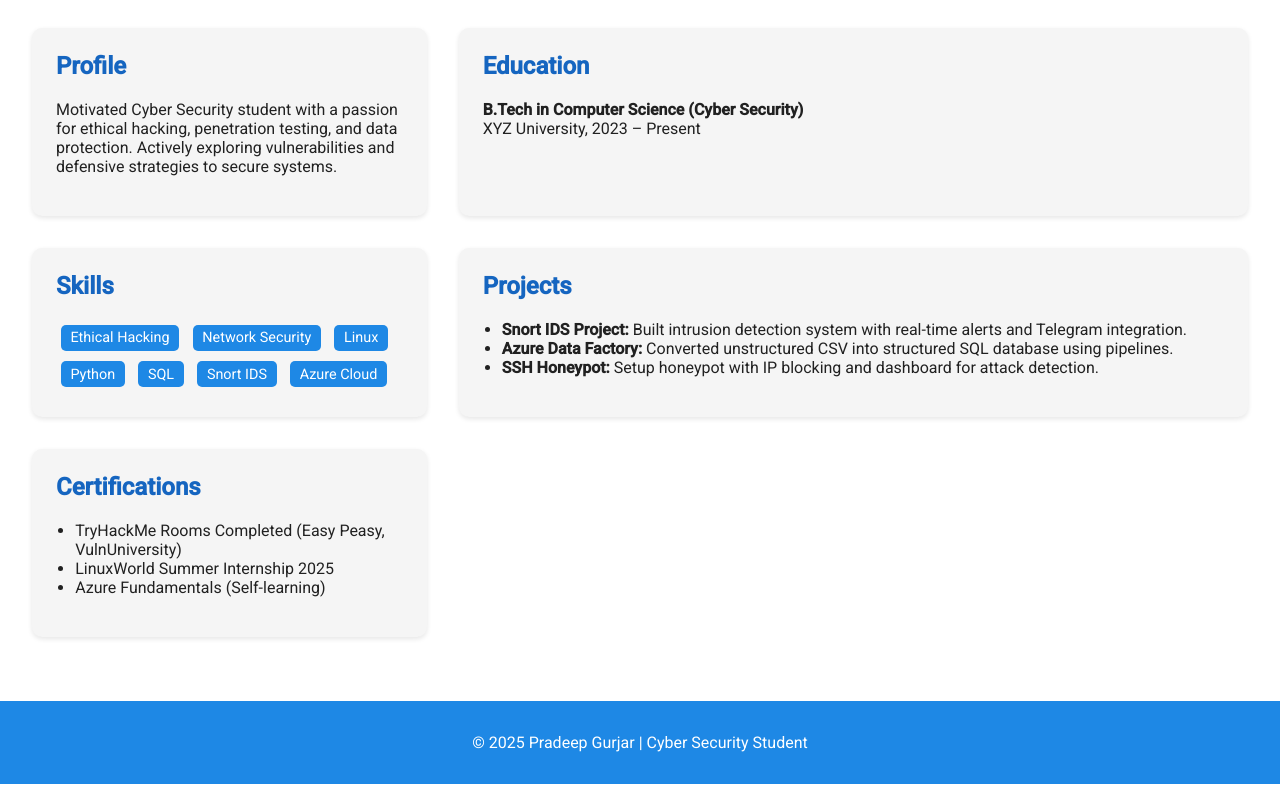
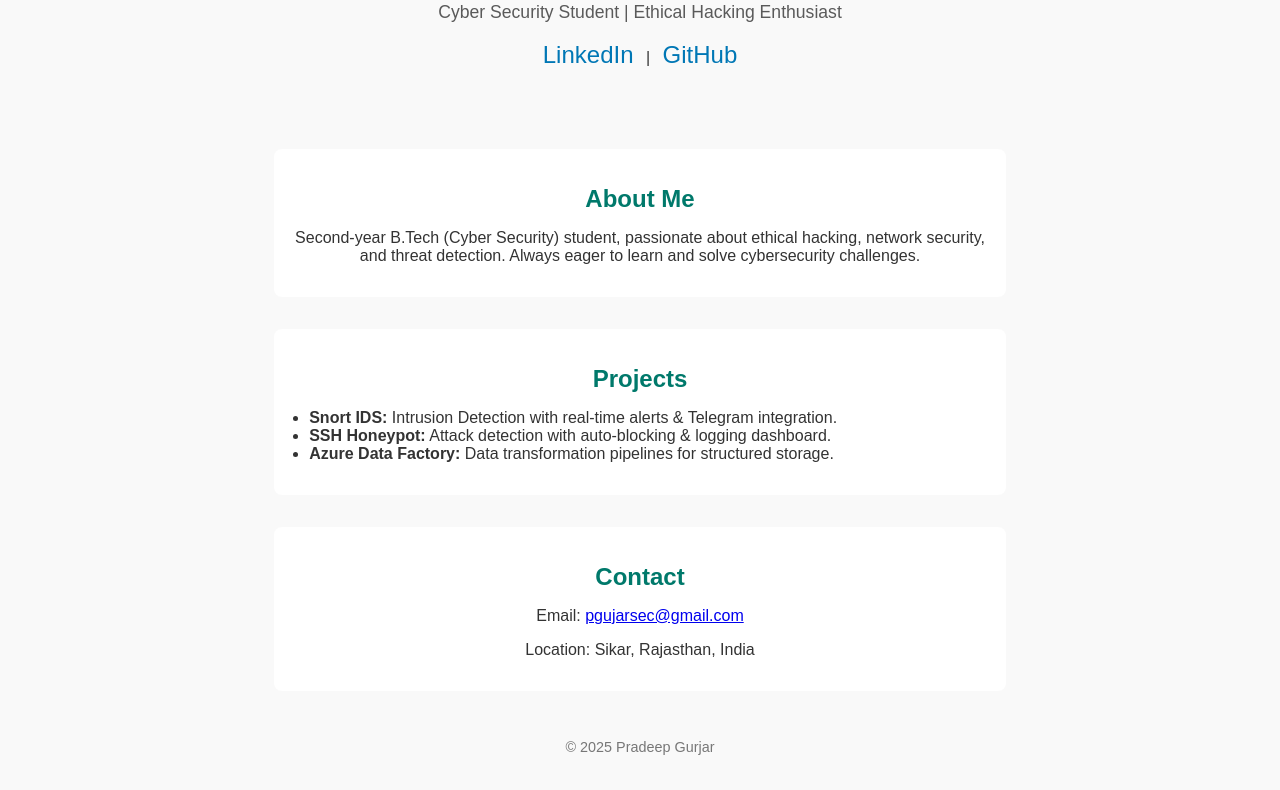
Before and after one commit to pgurjarsec/pgurjarsec.github.io, a plain HTML site: page index.html in a window 1280 px wide. Shown: the part 185-975 px from the top of the page. Drawn offline with Linux system fonts and the light colour scheme.

Commit message:
index.html

```diff
--- a/index.html
+++ b/index.html
@@ -1,122 +1,61 @@
 <!DOCTYPE html>
 <html lang="en">
 <head>
-    <meta charset="UTF-8">
-    <title>Pradeep Gurjar - Cyber Security Student Resume</title>
-    <link href="https://fonts.googleapis.com/css?family=Montserrat:400,700|Roboto:400,500&display=swap" rel="stylesheet">
+  <meta charset="UTF-8" />
+  <title>Pradeep Gurjar | Cyber Security Student</title>
+  <meta name="viewport" content="width=device-width, initial-scale=1" />
   <style>
-        :root {
-            --primary: #1e88e5;
-            --secondary: #1565c0;
-            --text: #212121;
-            --bg: #ffffff;
-            --card-bg: #f5f5f5;
-        }
-        body {
-            font-family: 'Roboto', sans-serif;
-            background: var(--bg);
-            color: var(--text);
-            margin: 0;
-            padding: 0;
-        }
-        header {
-            background: var(--primary);
-            color: white;
-            padding: 2rem;
-            text-align: center;
-        }
-        header h1 {
-            margin: 0;
-            font-size: 2.5rem;
-        }
-        header p {
-            margin: 0.5rem 0;
-            font-size: 1.2rem;
-        }
-        main {
-            padding: 2rem;
-            display: grid;
-            grid-template-columns: 1fr 2fr;
-            gap: 2rem;
-        }
-        section {
-            background: var(--card-bg);
-            padding: 1.5rem;
-            border-radius: 10px;
-            box-shadow: 0 2px 5px rgba(0,0,0,0.1);
-        }
-        h2 {
-            margin-top: 0;
-            color: var(--secondary);
-        }
-        ul {
-            padding-left: 1.2rem;
-        }
-        .skills span {
-            display: inline-block;
-            background: var(--primary);
-            color: white;
-            padding: 0.3rem 0.6rem;
-            margin: 0.3rem;
-            border-radius: 5px;
-            font-size: 0.9rem;
-        }
-        footer {
-            text-align: center;
-            padding: 1rem;
-            background: var(--primary);
-            color: white;
-            margin-top: 2rem;
-        }
+    body { margin:0; font-family:sans-serif; background:#f9f9f9; color:#333; text-align:center; }
+    nav { padding:1rem; background:#fff; box-shadow:0 1px 5px rgba(0,0,0,0.1); }
+    nav a { margin:0 1rem; color:#333; text-decoration:none; font-weight:500; }
+    .hero { padding:3rem 1rem; }
+    .hero h1 { font-size:2.5rem; margin-bottom:0.5rem; }
+    .hero p { font-size:1.1rem; opacity:0.8; }
+    .social a { margin:0 0.5rem; text-decoration:none; color:#0077b5; font-size:1.5rem; }
+    .section { max-width:700px; margin:2rem auto; padding:1rem; background:#fff; border-radius:8px; }
+    .section h2 { font-size:1.5rem; margin-bottom:1rem; color:#00796b; }
+    ul { text-align:left; padding-left:1.2rem; }
+    footer { margin:3rem 0; font-size:0.9rem; color:#777; }
   </style>
 </head>
 <body>
-    <header>
+  <nav>
+    <a href="#home">Home</a>
+    <a href="#about">About Me</a>
+    <a href="#projects">Projects</a>
+    <!-- <a href="#blog">Blog</a> -->
+    <a href="#contact">Contact</a>
+  </nav>
+
+  <div class="hero" id="home">
     <h1>Pradeep Gurjar</h1>
-        <p>Cyber Security Student | Aspiring Ethical Hacker</p>
-        <p>Email: pradeep@example.com | Phone: +91-9876543210</p>
-    </header>
-    <main>
-        <section>
-            <h2>Profile</h2>
-            <p>Motivated Cyber Security student with a passion for ethical hacking, penetration testing, and data protection. Actively exploring vulnerabilities and defensive strategies to secure systems.</p>
-        </section>
-        <section>
-            <h2>Education</h2>
-            <p><b>B.Tech in Computer Science (Cyber Security)</b><br>
-            XYZ University, 2023 – Present</p>
-        </section>
-        <section>
-            <h2>Skills</h2>
-            <div class="skills">
-                <span>Ethical Hacking</span>
-                <span>Network Security</span>
-                <span>Linux</span>
-                <span>Python</span>
-                <span>SQL</span>
-                <span>Snort IDS</span>
-                <span>Azure Cloud</span>
+    <p>Cyber Security Student | Ethical Hacking Enthusiast</p>
+    <div class="social">
+      <a href="https://www.linkedin.com/in/pgurjarsec" target="_blank">LinkedIn</a> |
+      <a href="https://github.com/pgurjarsec" target="_blank">GitHub</a>
     </div>
-        </section>
-        <section>
+  </div>
+
+  <div class="section" id="about">
+    <h2>About Me</h2>
+    <p>Second-year B.Tech (Cyber Security) student, passionate about ethical hacking, network security, and threat detection. Always eager to learn and solve cybersecurity challenges.</p>
+  </div>
+
+  <div class="section" id="projects">
     <h2>Projects</h2>
     <ul>
-                <li><b>Snort IDS Project:</b> Built intrusion detection system with real-time alerts and Telegram integration.</li>
-                <li><b>Azure Data Factory:</b> Converted unstructured CSV into structured SQL database using pipelines.</li>
-                <li><b>SSH Honeypot:</b> Setup honeypot with IP blocking and dashboard for attack detection.</li>
+      <li><strong>Snort IDS:</strong> Intrusion Detection with real-time alerts & Telegram integration.</li>
+      <li><strong>SSH Honeypot:</strong> Attack detection with auto-blocking & logging dashboard.</li>
+      <li><strong>Azure Data Factory:</strong> Data transformation pipelines for structured storage.</li>
     </ul>
-        </section>
-        <section>
-            <h2>Certifications</h2>
-            <ul>
-                <li>TryHackMe Rooms Completed (Easy Peasy, VulnUniversity)</li>
-                <li>LinuxWorld Summer Internship 2025</li>
-                <li>Azure Fundamentals (Self-learning)</li>
-            </ul>
-        </section>
-    </main>
-    <footer>
-        <p>© 2025 Pradeep Gurjar | Cyber Security Student</p>
-    </footer>
+  </div>
+
+  <div class="section" id="contact">
+    <h2>Contact</h2>
+    <p>Email: <a href="mailto:pgujarsec@gmail.com">pgujarsec@gmail.com</a></p>
+    <p>Location: Sikar, Rajasthan, India</p>
+  </div>
+
+  <footer>© 2025 Pradeep Gurjar</footer>
 </body>
 </html>
```
Lines whose indentation alone changed are shown as unchanged.
